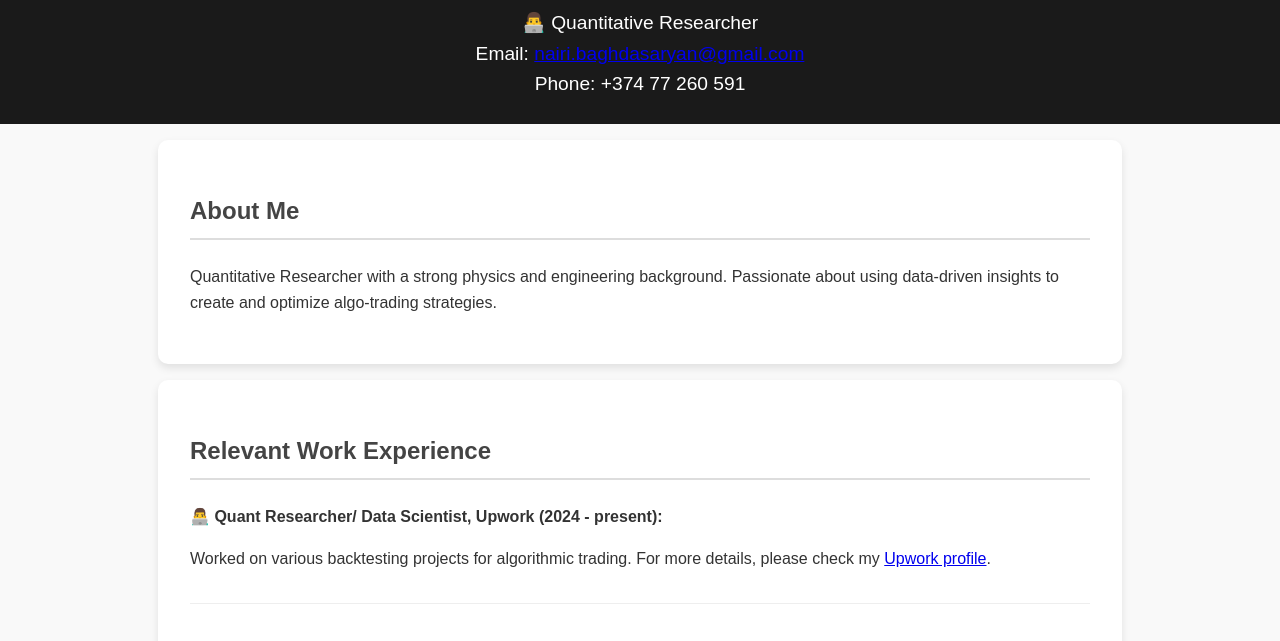
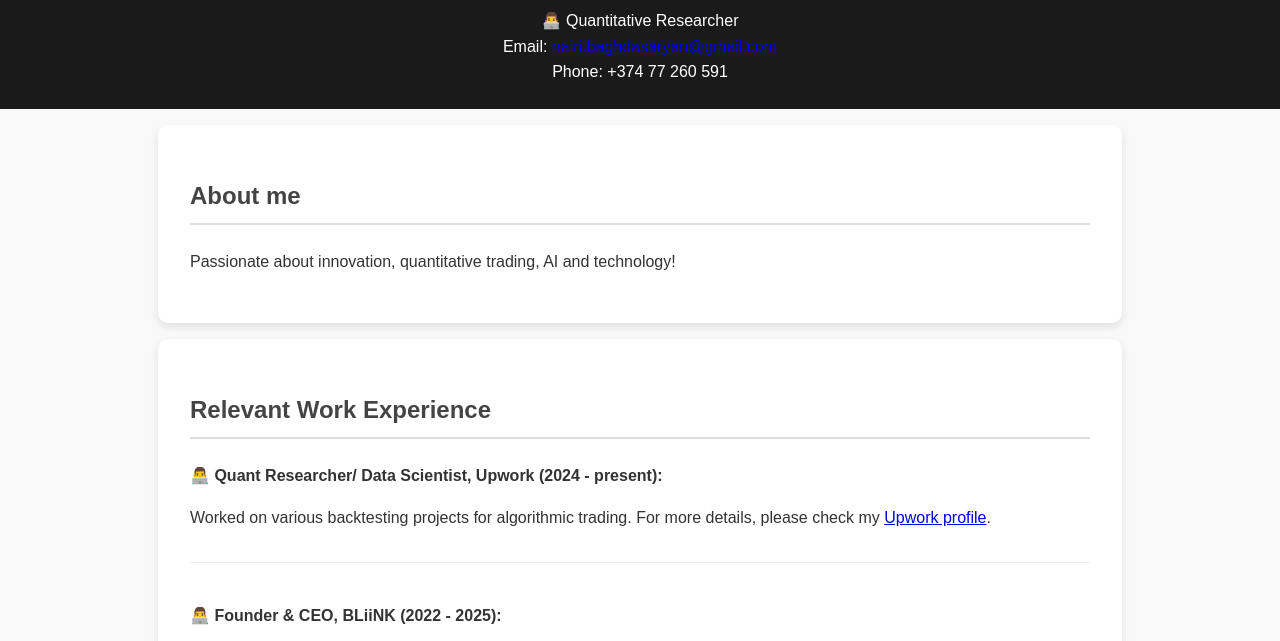
Before and after one commit to NBaghdasarian/CV, a plain HTML site: page index.html in a window 1280 px wide. Shown: the part 80-721 px from the top of the page. Drawn offline with Linux system fonts and the light colour scheme.

Commit message:
Update index.html
UpdatedVersion01112025

```diff
--- a/index.html
+++ b/index.html
@@ -25,8 +25,8 @@
         }
         header p {
             margin: 0;
-            font-size: 1.2rem;
-            font-weight: 300;
+            font-size: 1rem;
+            font-weight: 200;
         }
         section {
             padding: 2rem;
@@ -106,8 +106,8 @@
     </header>
 
     <section>
-        <h2 class="section-title">About Me</h2>
-        <p> Quantitative Researcher with a strong physics and engineering background. Passionate about using data-driven insights to create and optimize algo-trading strategies.</p>
+        <h2 class="section-title">About me</h2>
+        <p>Passionate about innovation, quantitative trading, AI and technology!</p>
     </section>
 
     <section>
```
